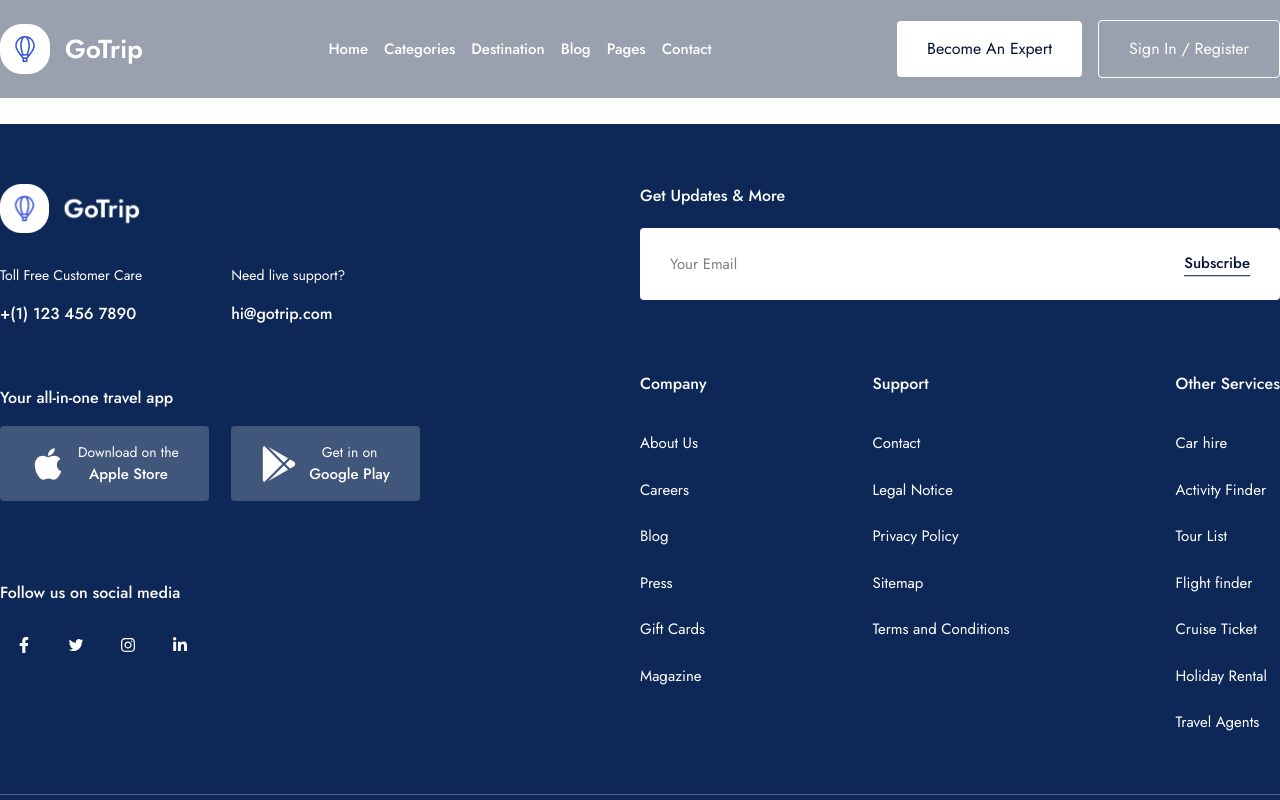
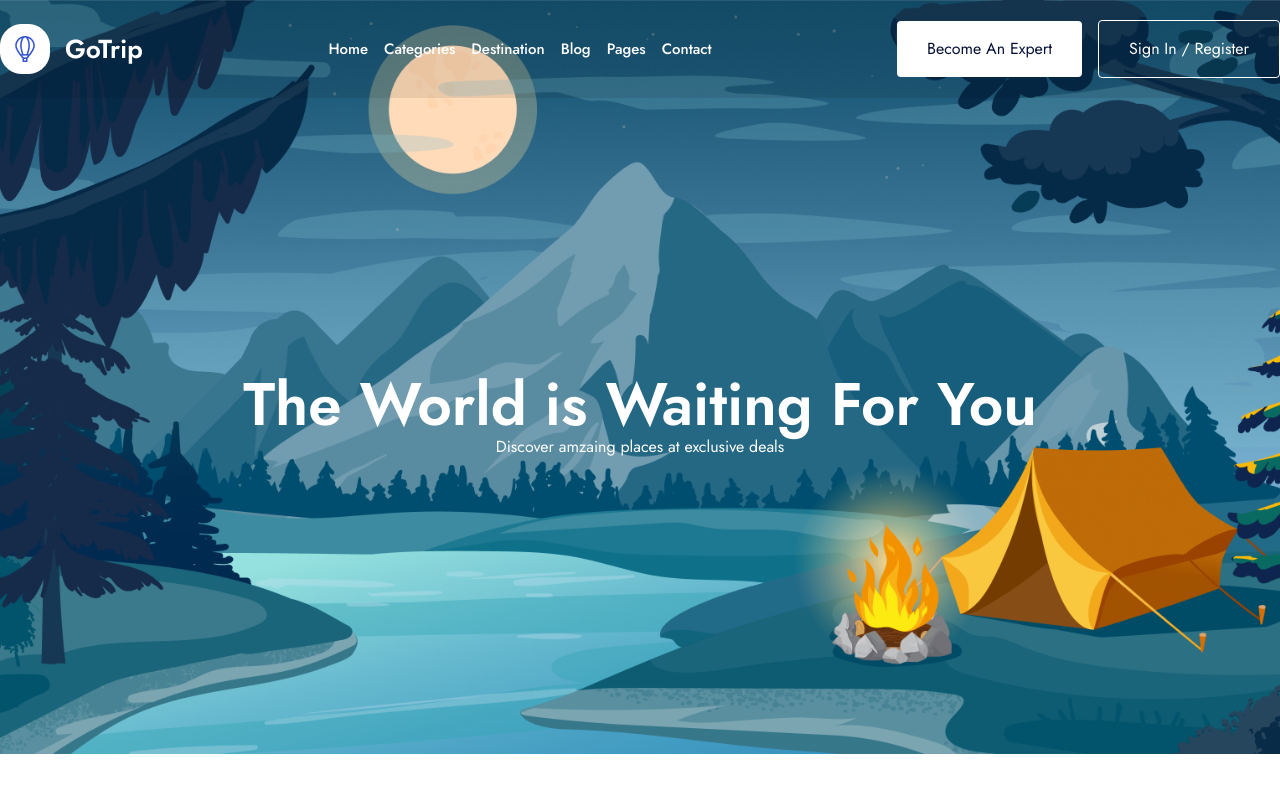
Before and after one commit to motasimdev/Go-Trip, a React (Vite) app: page / in a window 1280 px wide. Shown: the top 800 px of the page. Built offline with nearby package versions, Linux system fonts and the light colour scheme.

Commit message:
hero running

```diff
--- a/src/components/layout/Header.jsx
+++ b/src/components/layout/Header.jsx
@@ -12,7 +12,7 @@ const Header = () => {
   const [menu, setMenu] = useState(false);
   return (
     <>
-      <nav className="py-5 bg-gray-400 fixed top-0 left-0 w-full z-1000 hidden lg:block">
+      <nav className="py-5 bg-[#00000015] fixed top-0 left-0 w-full z-1000 hidden lg:block">
         <Container>
           <Flex className={"justify-between "}>
             <picture>
--- /dev/null
+++ b/src/components/layout/Hero.jsx
@@ -0,0 +1,25 @@
+import React from "react";
+import ParaBase from "../ParaBase";
+import Container from "../Container";
+
+const Hero = () => {
+  return (
+    <>
+      <section className="bg-[url(/src/assets/bannerBg.png)] bg-no-repeat bg-cover bg-center py-14 lg:pt-[375px] pt-10 lg:pb-[295px]">
+        <Container>
+          <div className="text-center">
+            <h1 className="font-semibold text-4xl lg:text-6xl text-white">
+              The World is Waiting For You
+            </h1>
+            <ParaBase className={"font-normal"}>
+              Discover amzaing places at exclusive deals
+            </ParaBase>
+            <div className=""></div>
+          </div>
+        </Container>
+      </section>
+    </>
+  );
+};
+
+export default Hero;
--- a/src/components/pages/Home.jsx
+++ b/src/components/pages/Home.jsx
@@ -1,8 +1,11 @@
 import React from 'react'
+import Hero from '../layout/Hero'
 
 const Home = () => {
   return (
-    <div>Home</div>
+    <>
+    <Hero/>
+    </>
   )
 }
 
```
